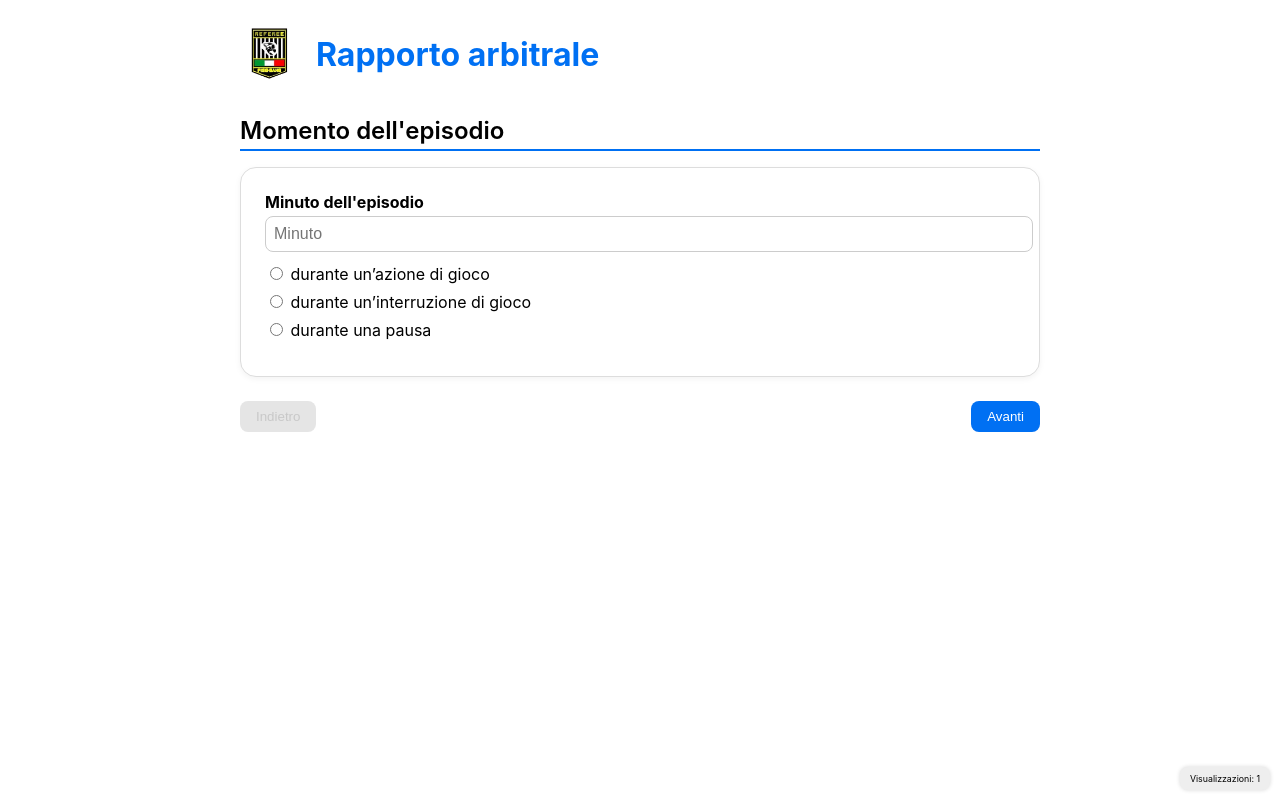
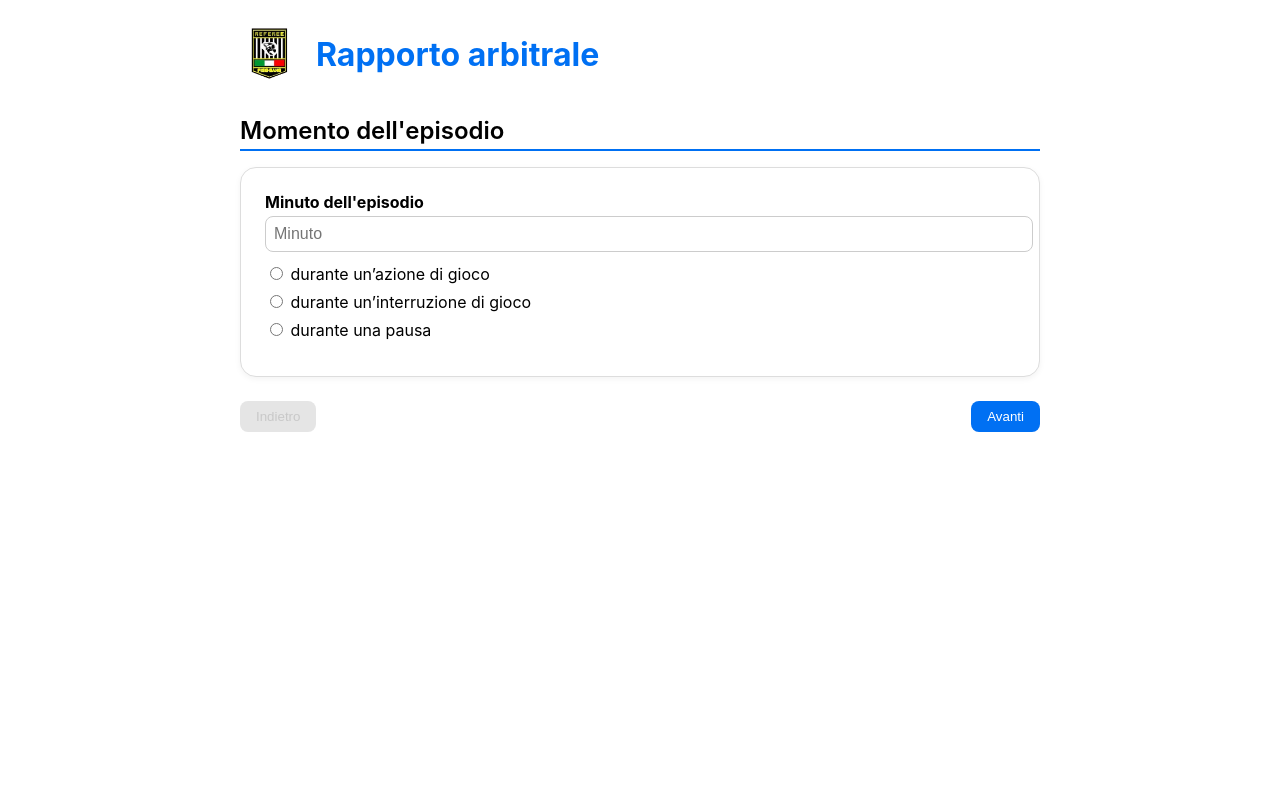
Before and after one commit to ThoEggwfo/rapporti, a Next.js app: page / in a window 1280 px wide. Built offline with nearby package versions, Linux system fonts and the light colour scheme.

Commit message:
Update index.js with styled version 1.2

```diff
--- a/pages/index.js
+++ b/pages/index.js
@@ -79,14 +79,6 @@ export default function Home() {
     borderBottom: "2px solid #0070f3",
     paddingBottom: "0.25rem",
   };
-
-  const [visits, setVisits] = useState(0);
-  useEffect(() => {
-    const stored = localStorage.getItem("visitCounter");
-    const count = stored ? parseInt(stored, 10) + 1 : 1;
-    localStorage.setItem("visitCounter", count.toString());
-    setVisits(count);
-  }, []);
 
   const steps = [
     {
@@ -306,8 +298,6 @@ export default function Home() {
               const value = e.target.value;
               handleChange("rule", value === "altro" ? "" : value);
             }}
-
-
           >
             <option value="">-- Seleziona la penalità --</option>
             {[
@@ -326,12 +316,11 @@ export default function Home() {
               "Art. 62.3 – 'Spearing'",
               "Altro",
             ].map((val) => (
-              <option key={val} value={val.startsWith("art.") ? val : "altro"}>
-                {val === "altro" ? "Altra penalità" : val}
+              <option key={val} value={val.toLowerCase() === "altro" ? "altro" : val}>
+                {val.toLowerCase() === "altro" ? "Altra penalità" : val}
               </option>
             ))}
           </select>
-
 
           {formData.rule === "" && (
             <input
@@ -343,9 +332,9 @@ export default function Home() {
                 borderRadius: "0.5rem",
                 fontStyle: "italic",
               }}
-              placeholder="Inserisci manualmente (es. art. 58.3 – Colpo col pomolo del bastone)"
-              value={formData.rule}
-              onChange={(e) => handleChange("rule", e.target.value)}
+              placeholder="Inserisci manualmente (es. 58.3 – Colpo col pomolo del bastone)"
+              value={formData.altroText || ""}
+              onChange={(e) => handleChange("altroText", e.target.value)}
             />
           )}
 
@@ -454,20 +443,6 @@ ${formData.comments}`;
               >
                 Avanti
               </button>
-
-              <div style={{
-                position: "fixed",
-                bottom: "10px",
-                right: "10px",
-                fontSize: "0.55rem",
-                background: "#eee",
-                padding: "6px 10px",
-                borderRadius: "8px",
-                boxShadow: "0 0 4px rgba(0, 0, 0, 0.16)"
-              }}>
-                Visualizzazioni: {visits}
-              </div>
-
             </div>
           </>
         ) : (
```
